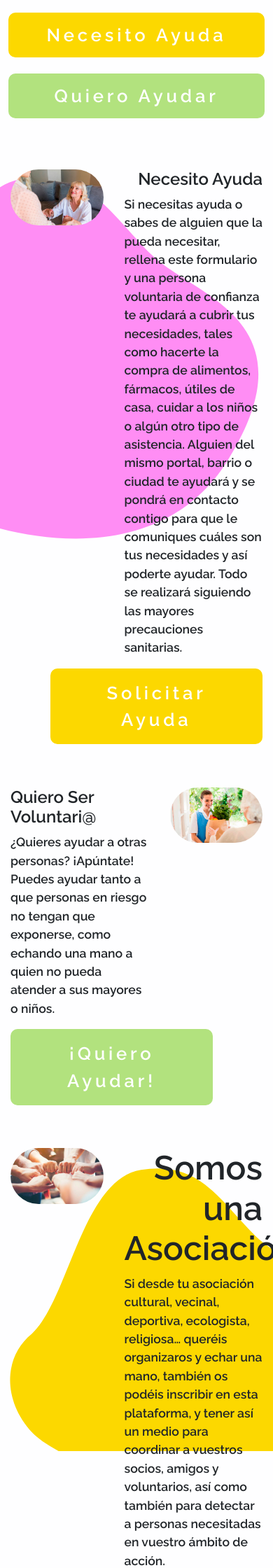
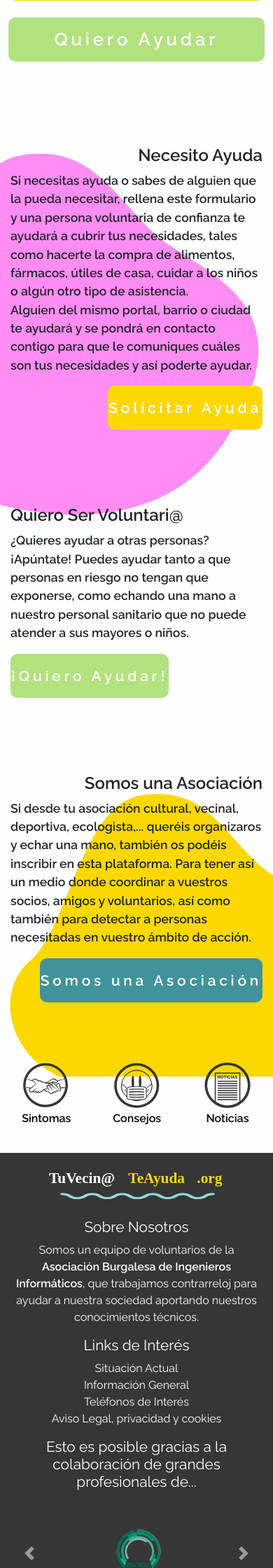
Before and after one commit to tu-vecino-te-ayuda/Tu-Vecino-Te-Ayuda-Front, a PHP site: page / in a window 390 px wide; the page is wider, and only the part inside the window is pictured. Shown: the part 840-3080 px from the top of that part at 70% size. Run offline with PHP 8.4, Linux system fonts and the light colour scheme; some libraries are stand-ins or nearby versions.

Commit message:
feature/response-index

```diff
--- a/www/css/responsive.css
+++ b/www/css/responsive.css
@@ -44,10 +44,17 @@
         padding-top: 45%;
     }
 
+    .help-img,
+    .volunteer-img,
+    .association-img{
+        margin-top: 8%;
+    }
+
 }
 
 
 @media (max-width: 768px)  {
+
     .sm-none{
         display: none;
     }
@@ -65,6 +72,7 @@
     .hero-title-white{
         font-size: 1em;
         padding-left: 0px;
+        margin-left: 0px;
     }
 
     .hero-title-orange{
@@ -88,21 +96,113 @@
         padding: 3% 0;
         margin: 3% 3%;
     }
+
+    .help-img,
+    .association-img{
+        margin-top: 20%;
+    }
+
+    .volunteer-img{
+        margin-top: 15%;
+    }
+
+    .call-btn-help a ,
+    .call-btn-volunteer a,
+    .call-btn-association a {
+        font-size: 1.3em;
+    }
+
+    .slide{
+        margin-top: 5%;
+    }
+
+    .slide h3{
+        font-size: 1.25em;
+    }
+
+    .footer-about{
+        text-align: center;
+    }
+
+    .carousel-item {
+        width: 80%;
+    }
+
+    .carousel-item img {
+        margin-left: 25%;
+    }
+
+    .footer-title img {
+        margin-left: 10%;
+        width: 80%;
+    }
 }
 
 
 @media (max-width: 425px)  {
-    .help-container h2{
+
+    .sl-none{
+        display: none;
+    }
+
+    .hero-section .row {
+        padding-top: 20%;
+    }
+
+    .help-container h2,
+    .association h2 {
         font-size: 1.5em;
+    }
+
+    .help,
+    .volunteer,
+    .association{
+        margin-top: 30%;
+    }
+
+    .call-btn-help,
+    .call-btn-volunteer,
+    .call-btn-association {
+        padding: 15px 0px;
+    }
+
+    .slide{
+        margin-top: 15%;
+    }
+
+    .slide h3{
+        font-size: 1em;
+    }
+
+    .slide-img {
+        padding: 8%;
+    }
+
+    h4 {
+        font-size: 1.3rem;
+    }
+
+    .carousel-item{
+        width: 70%;
+    }
+
+    .carousel-item img {
+        margin-left: 35%;
+        margin-bottom: 5%;
     }
 }
 
 
 @media (max-width: 375px)  {
-
+    .hero-title {
+        font-size: 2em;
+        padding-top: 3%;
+    }
 }
 
 
 @media (max-width: 320px)  {
-
+    .hero-title-orange{
+        font-size: 1.5em;
+    }
 }
--- a/www/css/style.css
+++ b/www/css/style.css
@@ -39,7 +39,6 @@
 .box-right{
     float: right;
 }
-
 
 
 /* Background */
@@ -236,6 +235,12 @@
     margin-top: 17%;
 }
 
+.help-img,
+.volunteer-img,
+.association-img{
+    margin-top: 3%;
+}
+
 
 .help img,
 .volunteer img,
@@ -297,8 +302,12 @@
 
 
 /* Slide */
+.slide{
+    margin-top: 5%;
+}
+
 .slide-img{
-    padding:10%;
+    padding: 10%;
 }
 
 .slide h3{
--- a/www/index.html
+++ b/www/index.html
@@ -24,7 +24,7 @@
     <!-- Fonts Google -->
     <link href="https://fonts.googleapis.com/css2?family=Poppins:wght@400;700&family=Raleway:wght@400;600&display=swap" rel="stylesheet">
     <!-- Fonts Awesome -->
-    <link href="https://maxcdn.bootstrapcdn.com/font-awesome/4.3.0/css/font-awesome.min.css"  rel="stylesheet" type="text/css" />
+    <link href="https://cdnjs.cloudflare.com/ajax/libs/font-awesome/5.13.0/css/all.min.css"  rel="stylesheet" type="text/css" />
 
     <!-- Bootstrap css -->
     <link href="./css/bootstrap/bootstrap.min.css" rel="stylesheet" type="text/css" />
@@ -64,23 +64,23 @@
                     <ul class="navbar-nav  ">
 
                         <li class="nav-item ">
-                            <a class="nav-link" href="#ayuda"> Necesito Ayuda </a>
+                            <a class="nav-link" href="./solicitar-ayuda"> Solicitar Ayuda </a>
                         </li>
 
                         <li class="nav-item ">
-                            <a class="nav-link" href="#voluntarios"> Voluntari@s </a>
+                            <a class="nav-link" href="./quiero-ayudar"> Voluntari@s </a>
                         </li>
 
                         <li class="nav-item">
-                            <a class="nav-link" href="#asociaciones"> Asociaciones </a>
+                            <a class="nav-link" href="./soy-asociacion"> Asociaciones </a>
                         </li>
 
                         <li class="nav-item">
-                            <a class="nav-link" href="protocolos.html"> Protocolos </a>
+                            <a class="nav-link" href="./protocolos"> Protocolos </a>
                         </li>
 
                         <li class="nav-item private-zone">
-                            <a class="fa fa-user nav-link" href="login.html">Área Privada </a>
+                            <a class="fa fa-user nav-link" href="./login">Área Privada </a>
                         </li>
                     </ul>
                     </div>
@@ -123,7 +123,7 @@
                     <!-- Hero Img -->
                     <div class="col-lg-5">
                         <div class="hero-img">
-                            <img src="images/brand/Logo_TuVecinoTeAyuda.svg" alt="" class="img-fluid">
+                            <img src="./images/brand/Logo_TuVecinoTeAyuda.svg" alt="" class="img-fluid">
                         </div>
                     </div>
 
@@ -143,10 +143,10 @@
             <div class="container-fluid">
                 <div class="first-call row">
                     <div class="btn col-lg-6 hero-btn-help">
-                        <a href="#ayuda">Necesito Ayuda</a>
+                        <a href="./solicitar-ayuda">Solicito Ayuda</a>
                     </div>
                     <div class="btn col-lg-6 hero-btn-volunteer">
-                        <a href="#voluntarios">Quiero Ayudar</a>
+                        <a href="./quiero-ayudar">Quiero Ayudar</a>
                     </div>
                 </div>
             </div>
@@ -160,18 +160,18 @@
 
                     <!-- Help -->
                     <div class="help row">
-                        <div class="help-img col-5 ">
-                                <img src="images/call-to-action/help.jpg" alt="Necesito Ayuda" class="img-fluid">
+                        <div class="help-img col-md-5 sl-none ">
+                                <img src="./images/call-to-action/help.jpg" alt="Necesito Ayuda" class="img-fluid">
                         </div>
-                        <div class="help-text col-7">
+                        <div class="help-text col-md-7 col-12">
                             <h2 class="text-right">Necesito Ayuda</h2>
                             <p>
                                 Si necesitas ayuda o sabes de alguien que la pueda necesitar, rellena este formulario y una persona voluntaria de confianza te ayudará a cubrir tus necesidades, tales como hacerte la compra de alimentos, fármacos, útiles de casa, cuidar a los niños o algún otro tipo de asistencia.
+                                <br>
                                 Alguien del mismo portal, barrio o ciudad te ayudará y se pondrá en contacto contigo para que le comuniques cuáles son tus necesidades y así poderte ayudar.
-                                Todo se realizará siguiendo las mayores precauciones sanitarias.
                             </p>
                             <div class="btn call-btn-help box-right">
-                                <a href="#ayuda">Solicitar Ayuda</a>
+                                <a href="./solicitar-ayuda">Solicitar Ayuda</a>
                             </div>
                         </div>
                     </div>
@@ -179,20 +179,20 @@
 
                     <!-- Volunteer -->
                     <div class="volunteer row">
-                        <div class="volunteer-text col-7">
+                        <div class="volunteer-text col-md-7 col-12">
                             <h2 class="volunteer-title" >
                                 Quiero Ser Voluntari@
                             </h2>
                             <p>
                                 ¿Quieres ayudar a otras personas? ¡Apúntate!
-                                Puedes ayudar tanto a que personas en riesgo no tengan que exponerse, como echando una mano a quien no pueda atender a sus mayores o niños.
+                                Puedes ayudar tanto a que personas en riesgo no tengan que exponerse, como echando una mano a nuestro personal sanitario que no puede atender a sus mayores o niños.
                             </p>
                             <div class="btn call-btn-volunteer box-left">
-                                <a href="#asociacion">¡Quiero Ayudar!</a>
+                                <a href="./quiero-ayudar">¡Quiero Ayudar!</a>
                             </div>
                         </div>
-                        <div class="volunteer-img col-5">
-                            <img src="images/call-to-action/volunteer.jpg" alt="Voluntario" class="img-fluid">
+                        <div class="volunteer-img col-md-5 sl-none">
+                            <img src="./images/call-to-action/volunteer.jpg" alt="Voluntario" class="img-fluid">
                         </div>
                     </div>
                     <!-- end volunteer -->
@@ -209,18 +209,18 @@
 
                     <!-- Association -->
                     <div class="association row">
-                        <div class="association-img col-5">
-                            <img src="images/call-to-action/association.jpg" alt="Asociación" class="img-fluid">
+                        <div class="association-img col-md-5 sl-none">
+                            <img src="./images/call-to-action/association.jpg" alt="Asociación" class="img-fluid">
                         </div>
-                        <div class="association-text col-7">
+                        <div class="association-text col-md-7 col-12">
                             <h2 class="text-right" >
                                 Somos una Asociación
                             </h2>
                             <p>
-                                Si desde tu asociación cultural, vecinal, deportiva, ecologista, religiosa… queréis organizaros y echar una mano, también os podéis inscribir en esta plataforma, y tener así un medio para coordinar a vuestros socios, amigos y voluntarios, así como también para detectar a personas necesitadas en vuestro ámbito de acción.
+                                Si desde tu asociación cultural, vecinal, deportiva, ecologista,... queréis organizaros y echar una mano, también os podéis inscribir en esta plataforma. Para tener así un medio donde coordinar a vuestros socios, amigos y voluntarios, así como también para detectar a personas necesitadas en vuestro ámbito de acción.
                             </p>
                             <div class="btn call-btn-association box-right">
-                                <a href="#asociacion">Somos una Asociación</a>
+                                <a href="./soy-asociacion">Somos una Asociación</a>
                             </div>
                         </div>
                     </div>
@@ -231,7 +231,7 @@
 
                         <div class="slide-img col-4">
                             <a href="#sintomas">
-                                <img src="images/slide/Icono_Home_Manos_TuVecinoTeAyuda.svg" alt="" class="img-fluid">
+                                <img src="./images/slide/Icono_Home_Manos_TuVecinoTeAyuda.svg" alt="" class="img-fluid">
                                 <h3>Sintomas</h3>
                             </a>
 
@@ -239,7 +239,7 @@
 
                         <div class="slide-img col-4">
                             <a href="#consejos">
-                                <img src="images/slide/Icono_Home_Smiley_TuVecinoTeAyuda.svg" alt="" class="img-fluid">
+                                <img src="./images/slide/Icono_Home_Smiley_TuVecinoTeAyuda.svg" alt="" class="img-fluid">
                                 <h3>Consejos</h3>
                             </a>
 
@@ -247,7 +247,7 @@
 
                         <div class="slide-img col-4">
                             <a href="#noticias">
-                                <img src="images/slide/Icono_Home_Noticias_TuVecinoTeAyuda.svg" alt="" class="img-fluid">
+                                <img src="./images/slide/Icono_Home_Noticias_TuVecinoTeAyuda.svg" alt="" class="img-fluid">
                                 <h3>Noticias</h3>
                             </a>
                         </div>
```
Also changed, not shown: other parts of www/index.html (+19 -20 lines).
